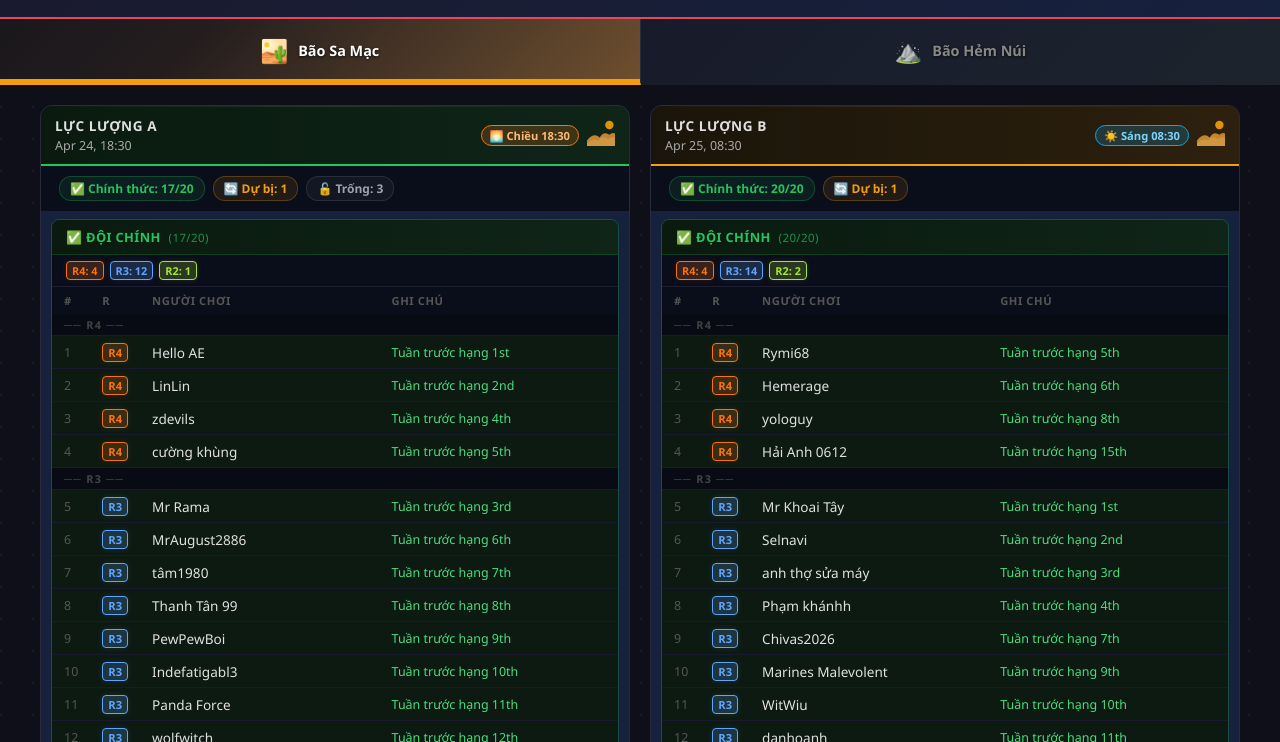
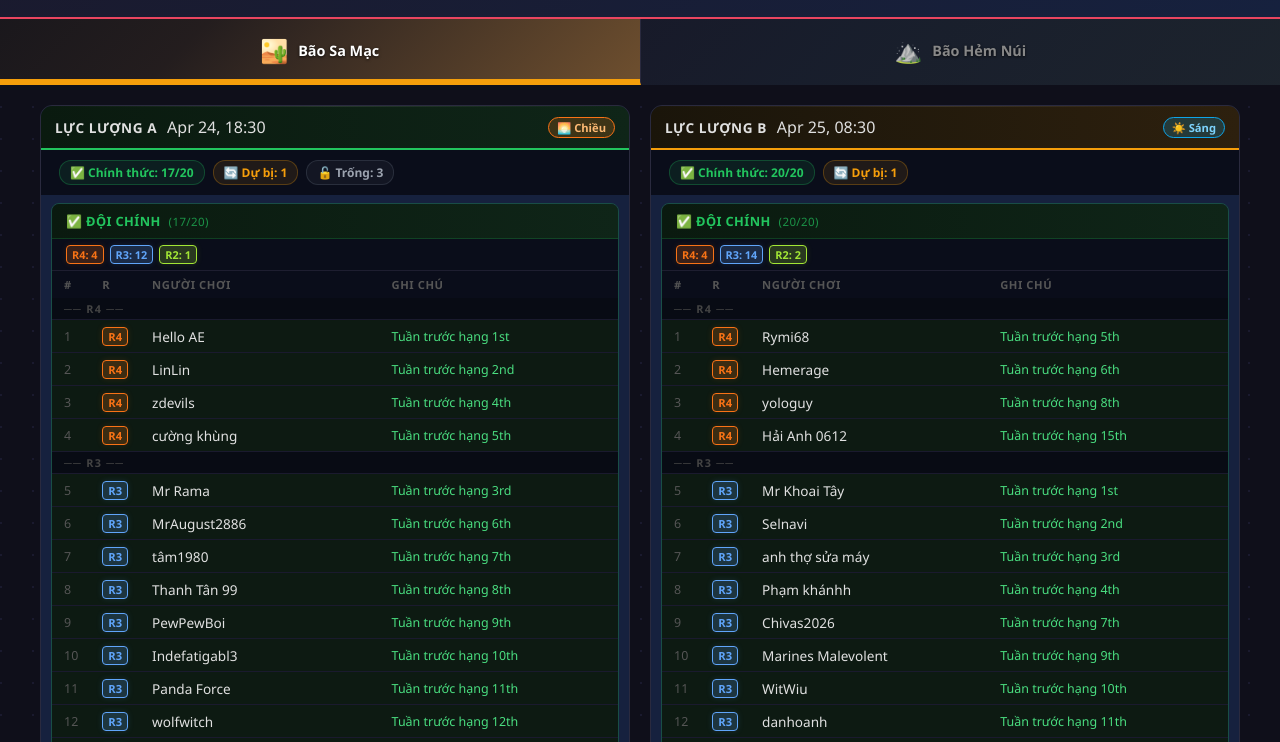
Before and after one commit to cvuong233/agent-presentation, a plain HTML site: page lastwar/lineup.html in a window 1280 px wide. Shown: the part 54-796 px from the top of the page. Drawn offline with Linux system fonts and the light colour scheme.

Commit message:
Remove duplicate icon and time from battle card header

```diff
--- a/lastwar/lineup.html
+++ b/lastwar/lineup.html
@@ -70,7 +70,6 @@
   .card-header.evening { background: linear-gradient(90deg, #0a1a0f, #0f2518); border-bottom: 2px solid #22c55e; }
   .card-header h2 { font-size: 0.85rem; font-weight: 700; text-transform: uppercase; letter-spacing: 0.04em; white-space: nowrap; overflow: hidden; text-overflow: ellipsis; min-width: 0; }
   .card-header::before { content: ''; position: absolute; top: 0; left: 0; right: 0; height: 1px; background: linear-gradient(90deg, transparent, rgba(255,255,255,0.1), transparent); }
-  .card-battle-icon { font-size: 1.3rem; flex-shrink: 0; }
   .slot-badge { font-size: 0.7rem; padding: 2px 8px; border-radius: 20px; font-weight: 600; margin-left: auto; white-space: nowrap; flex-shrink: 0; }
   .night .slot-badge { background: #7c3aed33; color: #a78bfa; border: 1px solid #7c3aed; }
   .morning .slot-badge { background: #0ea5e933; color: #7dd3fc; border: 1px solid #0ea5e9; }
@@ -374,16 +373,11 @@ function buildCard(mode, slot, data) {
 
   return `
     <div class="card-header ${periodClass}">
-      <div style="display:flex;align-items:center;gap:10px;min-width:0;flex-shrink:1">
-        <div>
-          <h2>${t('team')} ${slot}</h2>
-          <div style="font-size:0.78rem;color:#aaa;margin-top:2px">
-            ${formatBattleDate(data.meta?.next_battles?.[mode]?.[slot], d.time)}
-          </div>
-        </div>
+      <div>
+        <h2>${t('team')} ${slot}</h2>
+        <div class="subtitle">${formatBattleDate(data.meta?.next_battles?.[mode]?.[slot], d.time)}</div>
       </div>
-      <span class="slot-badge" style="flex-shrink:0">${t(d.period)} ${d.time}</span>
-      <span class="card-battle-icon" style="flex-shrink:0">${battleIcon(mode)}</span>
+      <span class="slot-badge">${t(d.period)}</span>
     </div>
     ${summary}
     ${mainSection}
```
